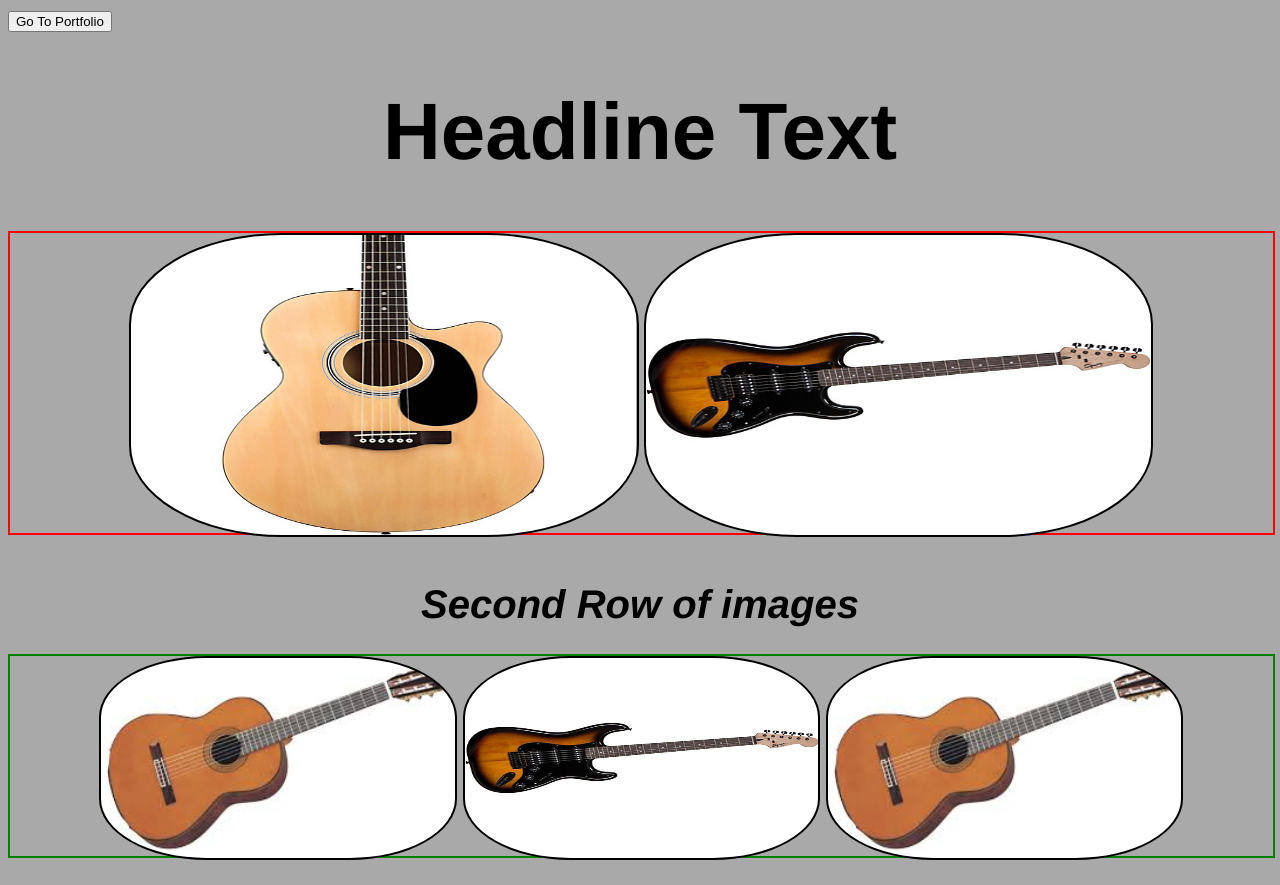
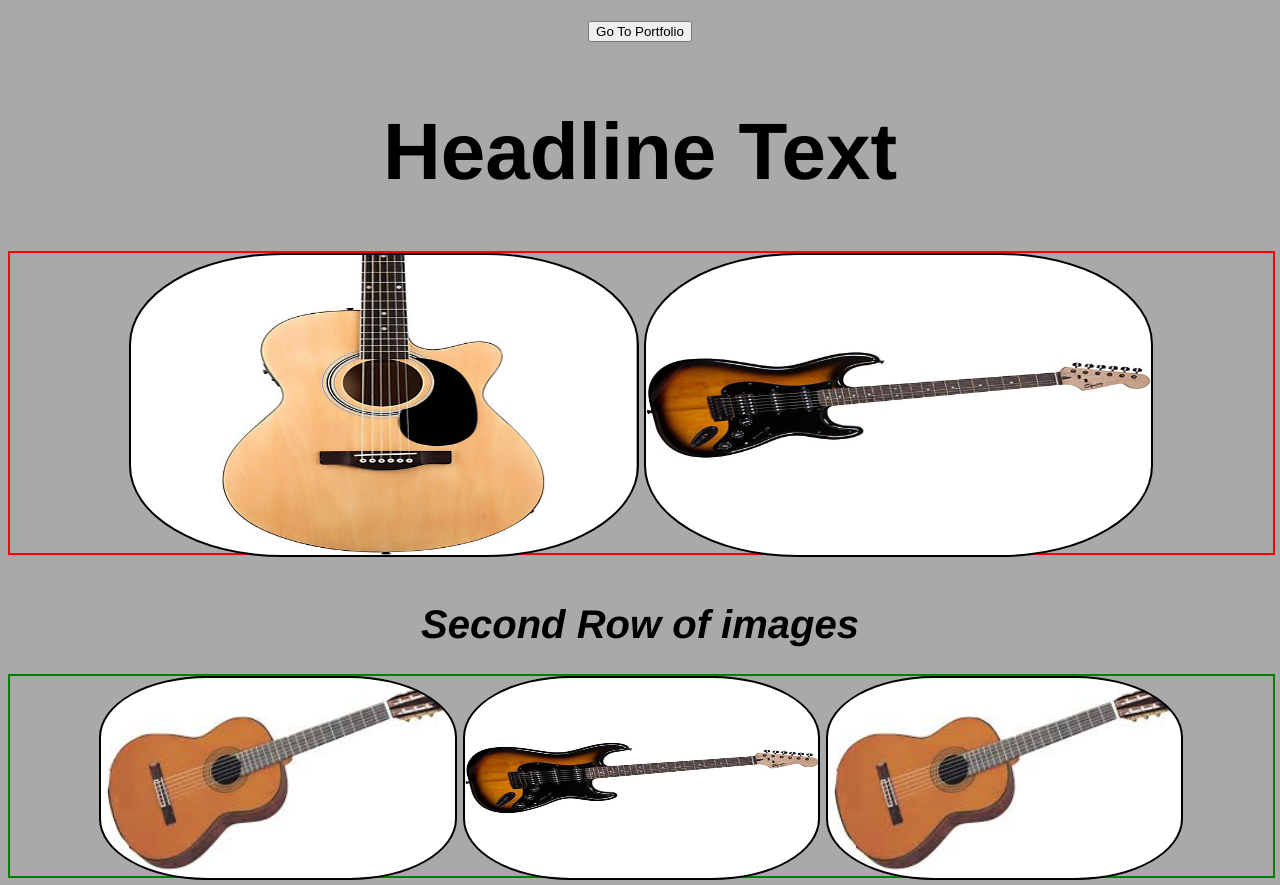
Before and after one commit to ianzolitor/Day4-assignment, a plain HTML site: page index.html in a window 1280 px wide. Drawn offline with Linux system fonts and the light colour scheme.

Commit message:
button adjust

```diff
--- a/index.html
+++ b/index.html
@@ -10,7 +10,13 @@
 </head>
 <body>
 
-<a href="portfolio1.html"><button>Go To Portfolio</button></a>
+	<a href="portfolio1.html">
+	<div class="button">
+	<button>Go To Portfolio</button>
+	</div></a>
+
+
+
 
 	<div class="headline">
 		<h1>Headline Text
--- a/style.css
+++ b/style.css
@@ -5,6 +5,10 @@ body {
 	background-color:darkgrey;
 }
 
+.button {
+	text-align: center;
+	padding:10px;
+}
 
 .headline, .headline2 {
 	text-align: center;
```
Also changed, not shown: portfolio1.html (+5 -1 lines).
